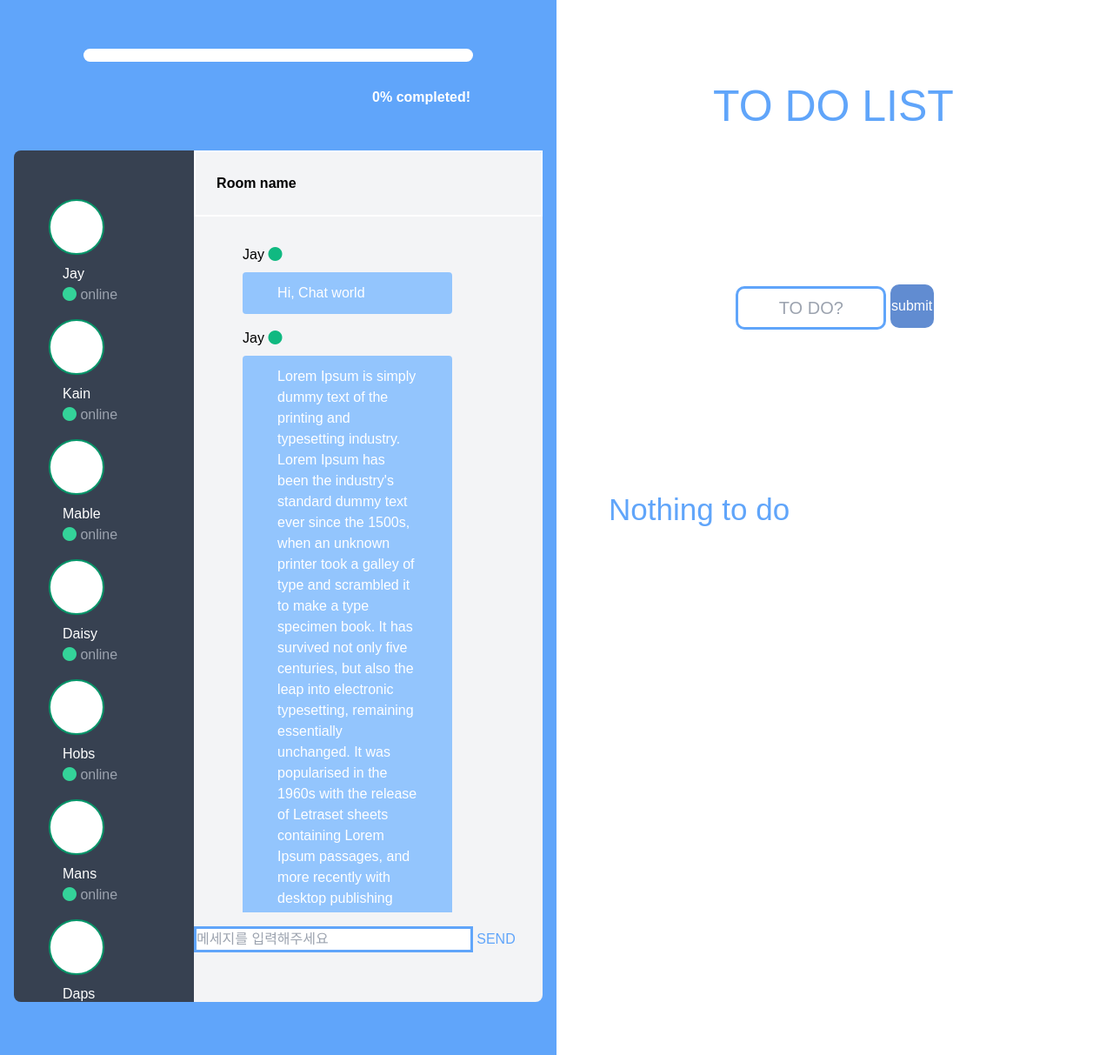
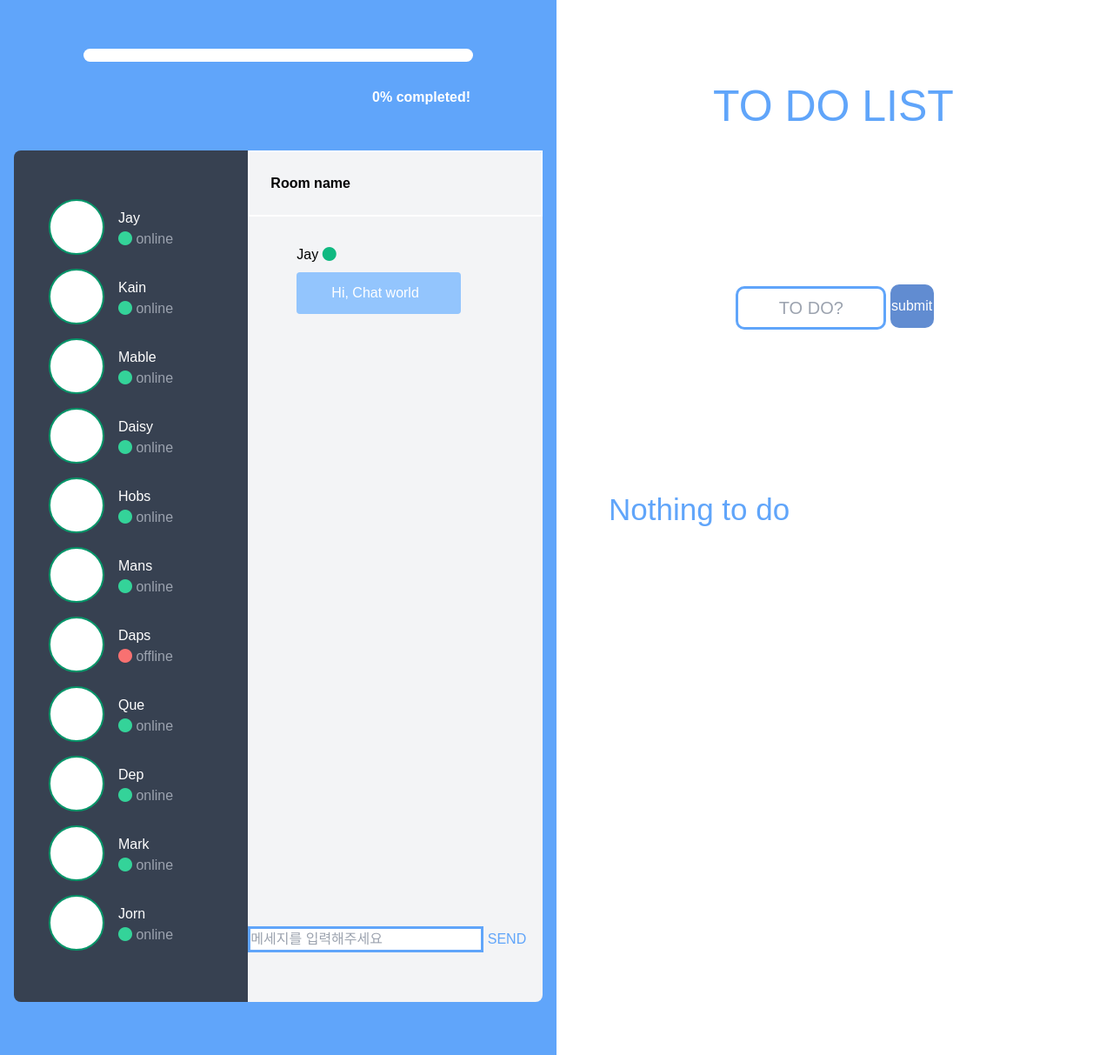
Before and after one commit to im-gnar/ShareToDolistProject, a Flask app: page /tododist/1 in a window 1280 px wide. Shown: the whole page at 87% size. Run offline with Flask 2, Linux system fonts and the light colour scheme; the visitor is signed in with stand-in values (Sample User, id 1); some libraries are stand-ins or nearby versions.

Commit message:
test: chat/index.html + index.js (ul>li>span&p)

```diff
--- a/ShareToDoList/templates/room.html
+++ b/ShareToDoList/templates/room.html
@@ -2,6 +2,7 @@
 {% block content %}
     <link rel="stylesheet" type="text/css" href="../static/todomain.css">
     <link rel="stylesheet" type="text/css" href="../static/todo.css">
+    <script src="../../chat/static/socket.io/socket.io.js"></script>
    <div class="main">
       <div class="left">
          <div class="left-items">
@@ -125,8 +126,8 @@
                        <div class="chat-with font-semibold text-black">Room name</div>
                          </div>
                         <!-- chat message area -->
-                        <div class="p-4 h-5/6">
-                        <ul class="overflow-auto pl-10 pr-10 pb-10 h-full journal-scroll">
+                        <div class="p-4 h-5/6" id="main">
+                        <ul class="overflow-auto pl-10 pr-10 pb-10 h-full journal-scroll chatmsg">
                           <li class="clearfix">
                             <div class="mb-2 mt-4 align-left text-white">
                               <span class="text-black" >Jay</span> <i class="fa fa-circle me text-green-500"></i>
@@ -135,34 +136,34 @@
                                 Hi, Chat world
                             </p>
                           </li>
-                          <li class="clearfix">
-                            <div class="mb-2 mt-4 align-left text-white">
-                              <span class="text-black" >Jay</span> <i class="fa fa-circle me text-green-500"></i>
-                            </div>
-                            <p class="bg-blue-300 align-left text-white w-10/12 px-10 max-w-xs py-3 rounded break-words">
-                              Lorem Ipsum is simply dummy text of the printing and typesetting industry. Lorem Ipsum has been the industry's standard dummy text ever since the 1500s, when an unknown printer took a galley of type and scrambled it to make a type specimen book. It has survived not only five centuries, but also the leap into electronic typesetting, remaining essentially unchanged. It was popularised in the 1960s with the release of Letraset sheets containing Lorem Ipsum passages, and more recently with desktop publishing software like Aldus PageMaker including versions of Lorem Ipsum
-                            </p>
-                          </li>
-                          <li class="clearfix pt-10">
-                            <p class="float-right bg-yellow-400 text-right text-white max-w-xs px-6 py-3 rounded break-words">
-                                Lorem Ipsum is simply dummy text of the printing and typesetting industry. Lorem Ipsum has been the industry's standard dummy text ever since the 1500s, when an unknown printer took a galley of type and scrambled it to make a type specimen book. It has survived not only five centuries, but also the leap into electronic typesetting, remaining essentially unchanged. It was popularised in the 1960s with the release of Letraset sheets containing Lorem Ipsum passages, and more recently with desktop publishing software like Aldus PageMaker including versions of Lorem Ipsum
-                            </p>
-                          </li>
-                          <li class="clearfix">
-                            <div class="mb-2 mt-4 align-left text-white">
-                              <span class="text-black">Jay</span> <i class="fa fa-circle me text-green-500"></i>
-                            </div>
-                            <div class="bg-blue-300 align-left text-white w-10/12 px-6 py-3 rounded break-words">
-                              Hi, Chat world
-                            </div>
-                          </li>
+<!--                          <li class="clearfix">-->
+<!--                            <div class="mb-2 mt-4 align-left text-white">-->
+<!--                              <span class="text-black" >Jay</span> <i class="fa fa-circle me text-green-500"></i>-->
+<!--                            </div>-->
+<!--                            <p class="bg-blue-300 align-left text-white w-10/12 px-10 max-w-xs py-3 rounded break-words">-->
+<!--                              Lorem Ipsum is simply dummy text of the printing and typesetting industry. Lorem Ipsum has been the industry's standard dummy text ever since the 1500s, when an unknown printer took a galley of type and scrambled it to make a type specimen book. It has survived not only five centuries, but also the leap into electronic typesetting, remaining essentially unchanged. It was popularised in the 1960s with the release of Letraset sheets containing Lorem Ipsum passages, and more recently with desktop publishing software like Aldus PageMaker including versions of Lorem Ipsum-->
+<!--                            </p>-->
+<!--                          </li>-->
+<!--                          <li class="clearfix pt-10">-->
+<!--                            <p class="float-right bg-yellow-400 text-right text-white max-w-xs px-6 py-3 rounded break-words">-->
+<!--                                Lorem Ipsum is simply dummy text of the printing and typesetting industry. Lorem Ipsum has been the industry's standard dummy text ever since the 1500s, when an unknown printer took a galley of type and scrambled it to make a type specimen book. It has survived not only five centuries, but also the leap into electronic typesetting, remaining essentially unchanged. It was popularised in the 1960s with the release of Letraset sheets containing Lorem Ipsum passages, and more recently with desktop publishing software like Aldus PageMaker including versions of Lorem Ipsum-->
+<!--                            </p>-->
+<!--                          </li>-->
+<!--                          <li class="clearfix">-->
+<!--                            <div class="mb-2 mt-4 align-left text-white">-->
+<!--                              <span class="text-black">Jay</span> <i class="fa fa-circle me text-green-500"></i>-->
+<!--                            </div>-->
+<!--                            <div class="bg-blue-300 align-left text-white w-10/12 px-6 py-3 rounded break-words">-->
+<!--                              Hi, Chat world-->
+<!--                            </div>-->
+<!--                          </li>-->
                         </ul>
 
                       </div> <!-- end chat-history -->
-                        <div>
-                            <input style="width:80%;" type="text" id="test" placeholder="메세지를 입력해주세요">
-                            <button onclick="send()">SEND</button>
-                        </div>
+                      <div>
+                          <input style="width:80%;" type="text" id="test" placeholder="메세지를 입력해주세요">
+                          <button onclick="send()">SEND</button>
+                      </div>
                     </div>
 
                     </div>
@@ -186,6 +187,7 @@
          </div>
       </div>
     </div>
+    <script src="../../chat/static/js/index.js"></script>
     <script type="text/javascript" src="../static/js/pages/todo.js"></script>
     <script src="https://ajax.googleapis.com/ajax/libs/jquery/1.12.4/jquery.min.js"></script>
     <script src="https://cdn.socket.io/3.1.3/socket.io.min.js" integrity="sha384-cPwlPLvBTa3sKAgddT6krw0cJat7egBga3DJepJyrLl4Q9/5WLra3rrnMcyTyOnh" crossorigin="anonymous"></script>
--- a/chat/static/js/index.js
+++ b/chat/static/js/index.js
@@ -16,9 +16,18 @@ socket.on('connect', function() {
 
 /* 서버로부터 데이터 받은 경우 */
 socket.on('update', function(data) {
-  var chat = document.getElementById('chat')
+//    var chat = document.getElementById('chat')
+  var chat = document.getElementById('chatmsg')
+//    var message = document.createElement('div')
+  var message = document.createElement('li')
 
-  var message = document.createElement('div')
+  var namediv = document.createElement('div')
+  var name = document.createElement('span')
+  var content = document.createElement('p')
+
+  name.innerText = `${data.name}`
+  content.innerText = `${data.message}`
+
   var node = document.createTextNode(`${data.name}: ${data.message}`)
   var className = ''
 
@@ -37,8 +46,19 @@ socket.on('update', function(data) {
       break
   }
 
-  message.classList.add(className)
-  message.appendChild(node)
+//  message.classList.add(className)
+
+  message.classList.add("clearfix")
+  namediv.classList.add("mb-2 mt-4 align-left text-white")
+  name.classList.add("text-black")
+  content.classList.add("bg-blue-300 align-left text-white w-10/12 px-10 max-w-xs py-3 rounded break-words")
+
+  namediv.appendChild(name)
+  message.appendChild(namediv)
+  message.appendChild(content)
+
+//  message.appendChild(node)
+
   chat.appendChild(message)
 })
 
@@ -51,11 +71,19 @@ function send() {
   document.getElementById('test').value = ''
 
   // 내가 전송할 메시지 클라이언트에게 표시
-  var chat = document.getElementById('chat')
-  var msg = document.createElement('div')
-  var node = document.createTextNode(message)
-  msg.classList.add('me')
-  msg.appendChild(node)
+  var chat = document.getElementById('chatmsg')
+//  var msg = document.createElement('div')
+//  var node = document.createTextNode(message)
+
+  var msg = document.createElement('li')
+  var content = document.createElement('p')
+  content.innerText = message
+
+//  msg.classList.add('me')
+//  msg.appendChild(node)
+  message.classList.add("clearfix pt-10")
+  content.classList.add("float-right bg-yellow-400 text-right text-white max-w-xs px-6 py-3 rounded break-words")
+  msg.appendChild(content)
   chat.appendChild(msg)
 
   // 서버로 message 이벤트 전달 + 데이터와 함께
```
Also changed, not shown: ShareToDoList/app.js (deleted, +0 -75 lines), chat/static/index.html (+9 -0 lines), chat/thisapp.js (added, +74 -0 lines).
